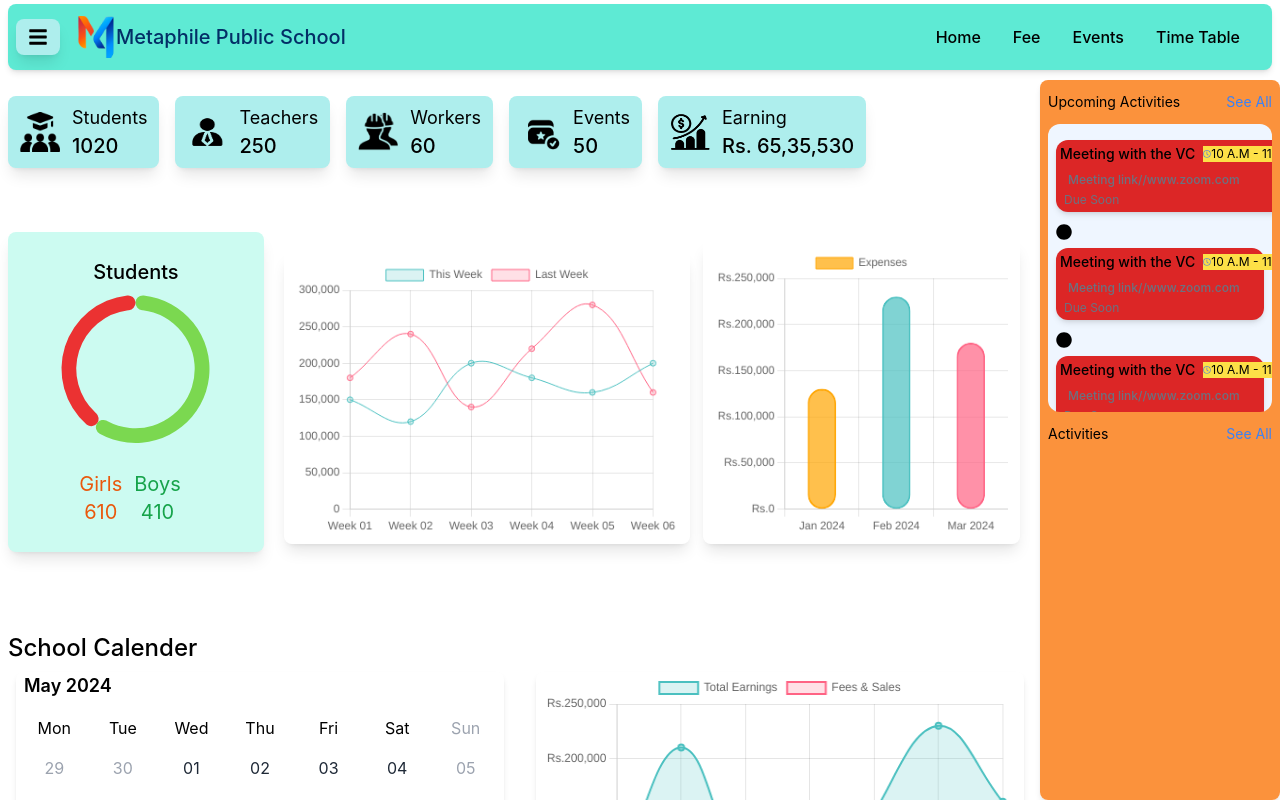
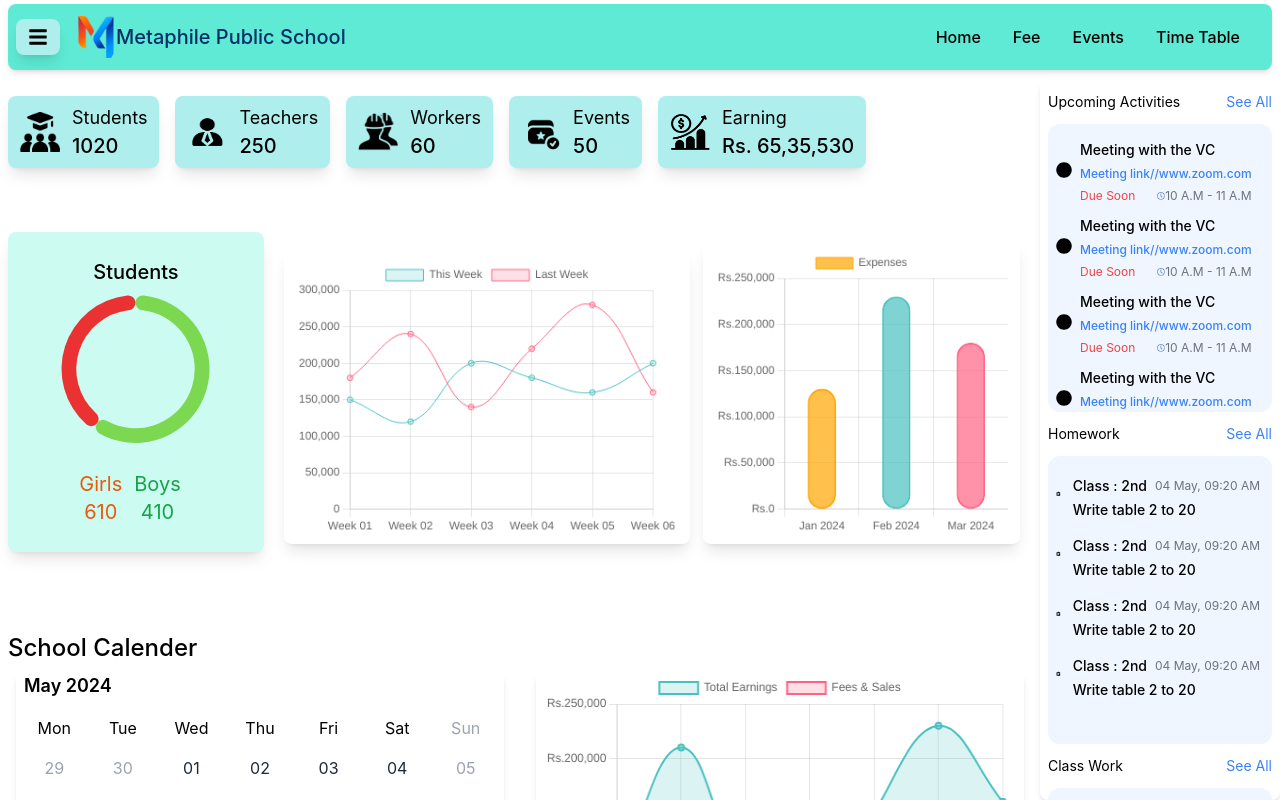
Before and after one commit to TheMetaphile/ERP, a React (Vite) app: page /Teacher-Dashboard in a window 1280 px wide. Built offline with nearby package versions, Linux system fonts and the light colour scheme.

Commit message:
homework,classwork screen added

```diff
--- /dev/null
+++ b/src/TeacherComponents/classwork/ClassWork.jsx
@@ -0,0 +1,32 @@
+import React from 'react';
+import ClassWorkTile from './ClassWorkTile';
+import { MdEdit } from "react-icons/md";
+import Upload from "../../assets/upload.png"
+function ClassWork() {
+
+    return (
+        <div className=" flex flex-col px-3 mobile:max-tablet:px-0 h-screen overflow-y-auto items-start mt-2 ml-2 mr-3 mb-3 no-scrollbar">
+            <div className='flex items-center justify-between'>
+                <h1 className='text-2xl'>All Classwork</h1>
+                <h1 className='flex items-center text-sm bg-secondary p-2 rounded-lg shadow-md self-end'>Edit <MdEdit className='ml-1'/></h1>
+            </div>
+
+            <div className='w-full mt-4 rounded-lg mb'>
+                <ClassWorkTile classs='6th' description='Question answer of Chapter 3.' subject='English' day='Today' />
+                <ClassWorkTile classs='6th' description='Question answer of Chapter 3.' subject='English' day='Today' />
+                <ClassWorkTile classs='6th' description='Question answer of Chapter 3.' subject='English' day='Today' />
+                <ClassWorkTile classs='6th' description='Question answer of Chapter 3.' subject='English' day='Yesterday' />
+
+            </div>
+
+            <div className='flex items-center cursor-pointer self-end'>
+                <h1>(Upload)</h1>
+                <img src={Upload} alt="Upload icon"></img>
+            </div>
+
+        </div>
+
+    )
+}
+
+export default ClassWork
--- /dev/null
+++ b/src/TeacherComponents/classwork/ClassWorkTile.jsx
@@ -0,0 +1,22 @@
+import { MdOutlineFileDownload } from "react-icons/md";
+export default function ClassWorkTile(props) {
+    return (
+        <div className=" p-2 mb-4  border border-black rounded-lg shadow-md mt-3 flex items-center justify-between">
+
+
+            <div className='px-2 w-11/12'>
+                <div className="pl-2 mt-1 font-normal text-xl">{props.description}</div>
+                <div className="pl-2 mt-1 font-light text-xs text-gray-700">Class : {props.classs}</div>
+            </div>
+
+            <MdOutlineFileDownload className="w-12 h-12"/>
+
+            <div className='px-2 w-11/12 text-right'>
+                <div className="pl-2 mt-1 font-light text-sm text-gray-700">{props.subject}</div>
+                <div className="pl-2 mt-1 font-light text-xs text-gray-700">{props.day}</div>
+            </div>
+
+
+        </div>
+    )
+}
--- a/src/TeacherComponents/drawer/helper.js
+++ b/src/TeacherComponents/drawer/helper.js
@@ -36,6 +36,7 @@ const menuItems = [
     image: "src/assets/library.png",
     alt: "img",
     title: "Home Work",
+    route: '/Teacher-Dashboard/homework',
     children: []
   },
 
@@ -43,6 +44,7 @@ const menuItems = [
     image: "src/assets/account.png",
     alt: "img",
     title: "Class Work",
+    route: '/Teacher-Dashboard/classwork',
     children: []
   },
 
--- a/src/TeacherComponents/enddrawer/activity.jsx
+++ b/src/TeacherComponents/enddrawer/activity.jsx
@@ -3,24 +3,24 @@ import Clock from './../../assets/clock-blue.png';
 
 export default function Activity(props) {
   return (
-    <div className="w-88 h-17 bg-red-600 rounded-xl text-left mt-2 mb-3 shadow-md pl-1 pr-2 pb-1 pt-1">
+    <div className="w-88 h-17  text-left  mt-1  p-1 ml-1">
 
-      <div className='flex items-center'>
-        <p className="font-medium text-sm whitespace-nowrap">{props.title}</p>
-        <div className="flex items-center bg-yellow-300 whitespace-nowrap ml-2">
+
+      <p className="font-medium text-sm whitespace-nowrap">{props.title}</p>
+
+      <span className="font-medium  text-xs whitespace-nowrap text-blue-500">{props.link}</span>
+
+      <div className="flex justify-between mt-1 text-xs  text-gray-500 ">
+
+
+        <p className="font-normal  text-justify text-red-500">{props.status}</p>
+
+        <div className="flex items-center  ">
           <img src={Clock} alt="Clock" className="w-2 h-2" />
           <span className="  text-xs  ">{props.time}</span>
         </div>
       </div>
-      <div className="flex items-start mt-2">
 
-        <div className="felx text-xs font-normal text-gray-500 ">
-
-            <span className="font-medium ml-2 text-xs whitespace-nowrap ">{props.link}</span>
-
-          <p className="font-normal mt-1 ml-1 text-justify">{props.status}</p>
-        </div>
-      </div>
     </div>
   );
 }
--- /dev/null
+++ b/src/TeacherComponents/enddrawer/classwork.jsx
@@ -0,0 +1,20 @@
+import React from 'react';
+
+export default function Classwork(props) {
+    return (
+        <div className="w-88 h-17  text-left  mt-2  p-1 ml-2">
+
+            <div className='flex whitespace-nowrap  items-center'>
+                <p className="font-medium text-sm ">Class : {props.classs}</p>
+                <span className="  text-xs  ml-2 text-gray-500">{props.date}</span>
+            </div>
+
+            <div className="flex justify-between mt-1 text-xs">
+
+                    <span className="font-medium  text-sm ">{props.description}</span>
+
+            </div>
+
+        </div>
+    );
+}
--- a/src/TeacherComponents/enddrawer/enddrawer.jsx
+++ b/src/TeacherComponents/enddrawer/enddrawer.jsx
@@ -2,24 +2,73 @@ import Activities from './activity.jsx';
 import Ballroom from "./../../assets/BallroomDance.png";
 import Notice from './notice.jsx';
 import { FaCircle } from "react-icons/fa";
+import { MdAssignment } from "react-icons/md";
+import Homework from './homework.jsx';
+import Classwork from './classwork.jsx';
 export default function TeacherEnddrawer() {
   return (
-    <div className="overflow-y-auto w-full h-full px-2 no-scrollbar bg-orange-400">
+    <div className="overflow-y-auto w-full h-full px-2 no-scrollbar ">
       <h6 className="flex justify-between text-sm mt-3">Upcoming Activities <span className="text-blue-500">See All</span></h6>
       <div className="dialyNotices w-full h-2/5 bg-blue-50 rounded-xl p-2 mt-3 mb-3 overflow-auto no-scrollbar">
-        <div className='flex items-center'>
+        <div className='flex items-center '>
         <FaCircle />
         <Activities title="Meeting with the VC" time="10 A.M - 11 A.M" status="Due Soon" link="Meeting link//www.zoom.com"/>
         </div>
-        <FaCircle /><Activities title="Meeting with the VC" time="10 A.M - 11 A.M" status="Due Soon" link="Meeting link//www.zoom.com"/>
-        <FaCircle /><Activities title="Meeting with the VC" time="10 A.M - 11 A.M" status="Due Soon" link="Meeting link//www.zoom.com"/>
-        <FaCircle /><Activities title="Meeting with the VC" time="10 A.M - 11 A.M" status="Due Soon" link="Meeting link//www.zoom.com"/>
+        <div className='flex items-center '>
+        <FaCircle />
+        <Activities title="Meeting with the VC" time="10 A.M - 11 A.M" status="Due Soon" link="Meeting link//www.zoom.com"/>
+        </div>
+        <div className='flex items-center '>
+        <FaCircle />
+        <Activities title="Meeting with the VC" time="10 A.M - 11 A.M" status="Due Soon" link="Meeting link//www.zoom.com"/>
+        </div>
+        <div className='flex items-center '>
+        <FaCircle />
+        <Activities title="Meeting with the VC" time="10 A.M - 11 A.M" status="Due Soon" link="Meeting link//www.zoom.com"/>
+        </div>
+
       </div>
-      <h6 className="flex justify-between text-sm overflow-auto no-scrollbar">Activities <span className="text-blue-500">See All</span></h6>
-      {/* <Notice image={Ballroom} title="Rhyme Time: A Night of Poetry" time="24 Jan 21, 09:00 AM" description="April is also a National Poetry Month. Now there is a great theme for a fun family night!"/>
-      <Activities image={Ballroom} title="Rhyme Time: A Night of Poetry" time="24 Jan 21, 09:00 AM" description="April is also a National Poetry Month. Now there is a great theme for a fun family night!"/>
-      <Activities image={Ballroom} title="Rhyme Time: A Night of Poetry" time="24 Jan 21, 09:00 AM" description="April is also a National Poetry Month. Now there is a great theme for a fun family night!"/>
-      <Activities image={Ballroom} title="Rhyme Time: A Night of Poetry" time="24 Jan 21, 09:00 AM" description="April is also a National Poetry Month. Now there is a great theme for a fun family night!"/> */}
+      <h6 className="flex justify-between text-sm overflow-auto no-scrollbar">Homework <span className="text-blue-500">See All</span></h6>
+      <div className="dialyNotices w-full h-2/5 bg-blue-50 rounded-xl p-2 mt-3 mb-3 overflow-auto no-scrollbar">
+        <div className='flex items-center '>
+        <MdAssignment />
+        <Homework classs="2nd"  description="Write table 2 to 20" date="04 May, 09:20 AM"/>
+        </div>
+        <div className='flex items-center '>
+        <MdAssignment />
+        <Homework classs="2nd"  description="Write table 2 to 20" date="04 May, 09:20 AM"/>
+        </div>
+        <div className='flex items-center '>
+        <MdAssignment />
+        <Homework classs="2nd"  description="Write table 2 to 20" date="04 May, 09:20 AM"/>
+        </div>
+        <div className='flex items-center '>
+        <MdAssignment />
+        <Homework classs="2nd"  description="Write table 2 to 20" date="04 May, 09:20 AM"/>
+        </div>
+
+      </div>
+
+      <h6 className="flex justify-between text-sm overflow-auto no-scrollbar">Class Work <span className="text-blue-500">See All</span></h6>
+      <div className="dialyNotices w-full h-2/5 bg-blue-50 rounded-xl p-2 mt-3 mb-3 overflow-auto no-scrollbar">
+        <div className='flex items-center '>
+        <MdAssignment />
+        <Classwork classs="2nd"  description="Write table 2 to 20" date="04 May, 09:20 AM"/>
+        </div>
+        <div className='flex items-center '>
+        <MdAssignment />
+        <Classwork classs="2nd"  description="Write table 2 to 20" date="04 May, 09:20 AM"/>
+        </div>
+        <div className='flex items-center '>
+        <MdAssignment />
+        <Classwork classs="2nd"  description="Write table 2 to 20" date="04 May, 09:20 AM"/>
+        </div>
+        <div className='flex items-center '>
+        <MdAssignment />
+        <Classwork classs="2nd"  description="Write table 2 to 20" date="04 May, 09:20 AM"/>
+        </div>
+
+      </div>
     </div>
   );
 }
--- /dev/null
+++ b/src/TeacherComponents/enddrawer/homework.jsx
@@ -0,0 +1,20 @@
+import React from 'react';
+
+export default function Homework(props) {
+    return (
+        <div className="w-88 h-17  text-left  mt-2  p-1 ml-2">
+
+            <div className='flex whitespace-nowrap  items-center'>
+                <p className="font-medium text-sm ">Class : {props.classs}</p>
+                <span className="  text-xs  ml-2 text-gray-500">{props.date}</span>
+            </div>
+
+            <div className="flex justify-between mt-1 text-xs">
+
+                    <span className="font-medium  text-sm ">{props.description}</span>
+
+            </div>
+
+        </div>
+    );
+}
--- /dev/null
+++ b/src/TeacherComponents/homework/HomeWork.jsx
@@ -0,0 +1,33 @@
+import React from 'react';
+import HomeWorkTile from './HomeWorkTile';
+import { MdEdit } from "react-icons/md";
+import Upload from "../../assets/upload.png"
+function HomeWork() {
+
+    return (
+        <div className=" flex flex-col px-3 mobile:max-tablet:px-0 h-screen overflow-y-auto items-start mt-2 ml-2 mr-3 mb-3 no-scrollbar">
+            <div className='flex items-center justify-between'>
+                <h1 className='text-2xl'>All HomeWork</h1>
+                <h1 className='flex items-center text-sm bg-secondary p-2 rounded-lg shadow-md self-end'>Edit <MdEdit className='ml-2'/></h1>
+            </div>
+
+            <div className='w-full mt-4 rounded-lg mb'>
+                <HomeWorkTile classs='6th' description='Question answer of Chapter 3.' subject='English' day='Today' />
+                <HomeWorkTile classs='6th' description='Question answer of Chapter 3.' subject='English' day='Today' />
+                <HomeWorkTile classs='6th' description='Question answer of Chapter 3.' subject='English' day='Today' />
+                <HomeWorkTile classs='6th' description='Question answer of Chapter 3.' subject='English' day='Yesterday' />
+                <HomeWorkTile classs='6th' description='Question answer of Chapter 3.' subject='English' day='Yesterday' />
+
+            </div>
+
+            <div className='flex items-center cursor-pointer self-end'>
+                <h1>(Upload)</h1>
+                <img src={Upload} alt="Upload icon"></img>
+            </div>
+
+        </div>
+
+    )
+}
+
+export default HomeWork
--- /dev/null
+++ b/src/TeacherComponents/homework/HomeWorkTile.jsx
@@ -0,0 +1,22 @@
+import { MdOutlineFileDownload } from "react-icons/md";
+export default function HomeWorkTile(props) {
+    return (
+        <div className=" p-2 mb-4  border border-black rounded-lg shadow-md mt-3 flex items-center justify-between">
+
+
+            <div className='px-2 w-11/12'>
+                <div className="pl-2 mt-1 font-normal text-xl">{props.description}</div>
+                <div className="pl-2 mt-1 font-light text-xs text-gray-700">Class : {props.classs}</div>
+            </div>
+
+            <MdOutlineFileDownload className="w-12 h-12"/>
+
+            <div className='px-2 w-11/12 text-right'>
+                <div className="pl-2 mt-1 font-light text-sm text-gray-700">{props.subject}</div>
+                <div className="pl-2 mt-1 font-light text-xs text-gray-700">{props.day}</div>
+            </div>
+
+
+        </div>
+    )
+}
```
Also changed, not shown: src/routes.jsx (+12 -1 lines), src/assets/upload.png (added).
